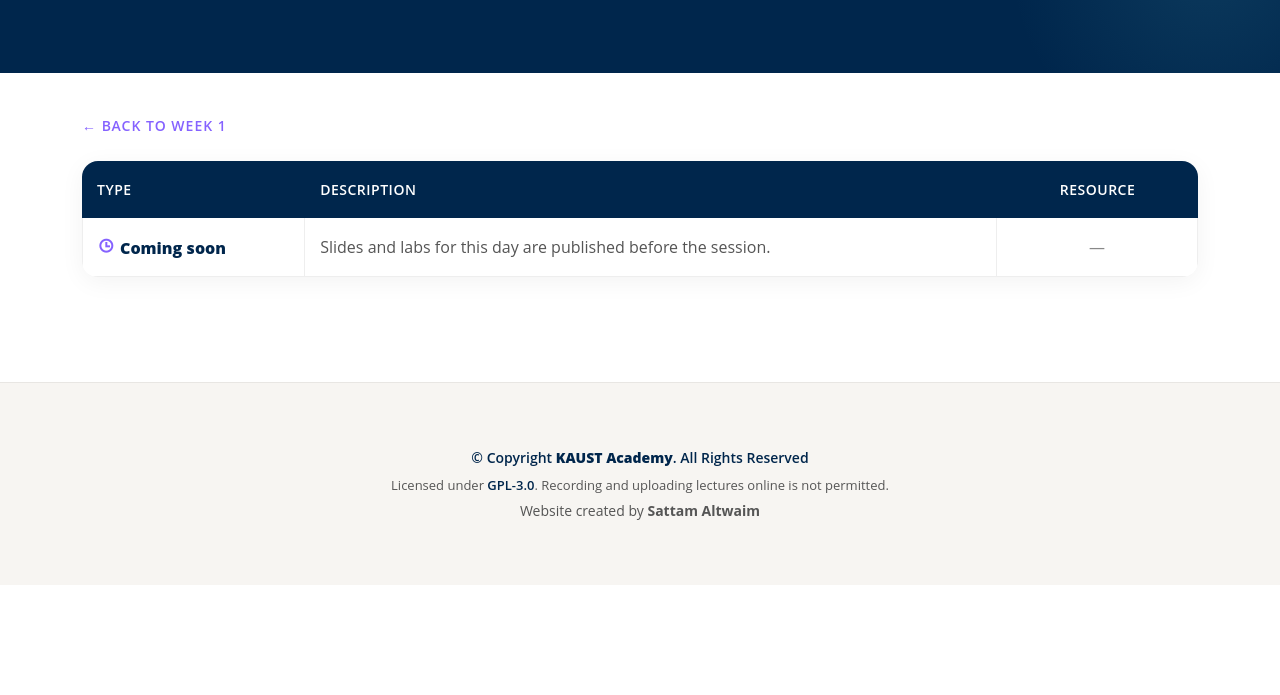
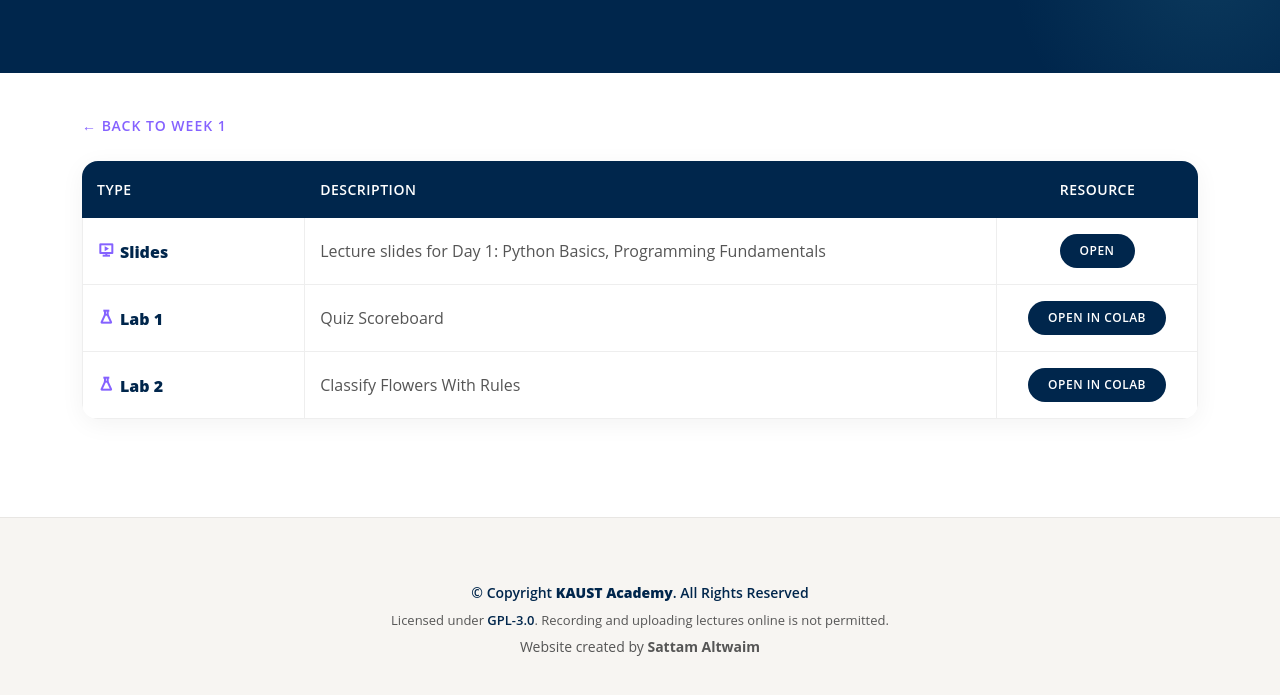
Before and after one commit to SattamAltwaim/AI-Olympiad-L1-2026, a plain HTML site: page week1/day1.html in a window 1280 px wide. Shown: the part 215-910 px from the top of the page. Before the commit the page ends 800 px from the top, so only its background shows below. Drawn offline with Linux system fonts and the light colour scheme.

Commit message:
feat(day01): slides and labs for Python basics and programming fundamentals

```diff
--- a/week1/day1.html
+++ b/week1/day1.html
@@ -71,9 +71,19 @@
           </thead>
           <tbody>
             <tr>
-              <td><strong><i class="ri-time-line" style="color: var(--accent-purple); margin-right: 6px;"></i>Coming soon</strong></td>
-              <td>Slides and labs for this day are published before the session.</td>
-              <td class="text-center"><span style="color:#888;">&mdash;</span></td>
+              <td><strong><i class="ri-slideshow-3-line" style="color: var(--accent-purple); margin-right: 6px;"></i>Slides</strong></td>
+              <td>Lecture slides for Day 1: Python Basics, Programming Fundamentals</td>
+              <td class="text-center"><a href="../Lectures/Week1_Python_and_DS/Day01_Python_Basics_Programming_Fundamentals.pdf" target="_blank" class="table-btn">Open</a></td>
+            </tr>
+            <tr>
+              <td><strong><i class="ri-flask-line" style="color: var(--accent-purple); margin-right: 6px;"></i>Lab 1</strong></td>
+              <td>Quiz Scoreboard</td>
+              <td class="text-center"><a href="https://colab.research.google.com/github/sattamaltwaim/AI-Olympiad-L1-2026/blob/main/Labs/Week1_Python_and_DS/Day01_Lab1_Quiz_Scoreboard_Exercise.ipynb" target="_blank" class="table-btn">Open in Colab</a></td>
+            </tr>
+            <tr>
+              <td><strong><i class="ri-flask-line" style="color: var(--accent-purple); margin-right: 6px;"></i>Lab 2</strong></td>
+              <td>Classify Flowers With Rules</td>
+              <td class="text-center"><a href="https://colab.research.google.com/github/sattamaltwaim/AI-Olympiad-L1-2026/blob/main/Labs/Week1_Python_and_DS/Day01_Lab2_Classify_Flowers_With_Rules_Exercise.ipynb" target="_blank" class="table-btn">Open in Colab</a></td>
             </tr>
 
           </tbody>
```
Also changed, not shown: 3 other files.
